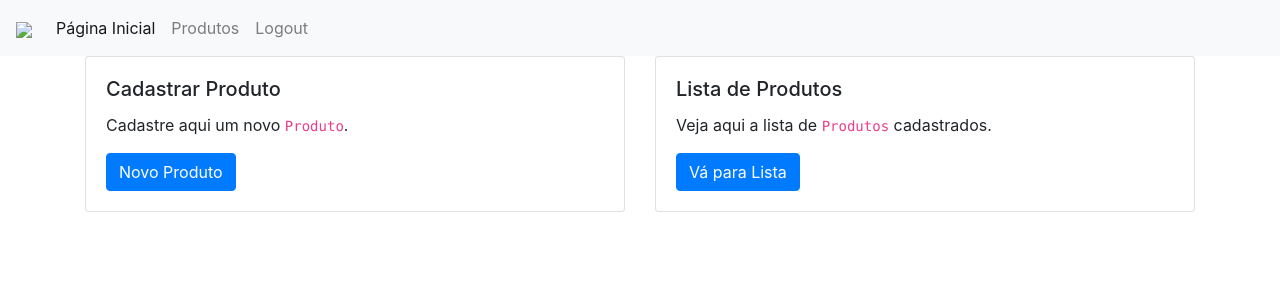
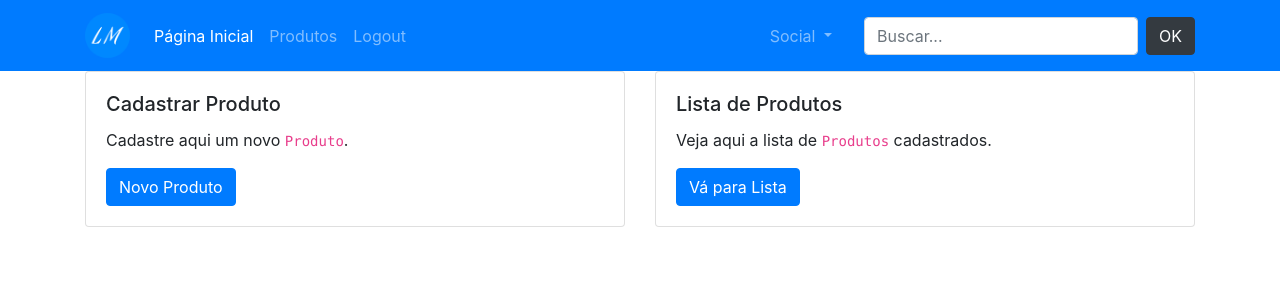
Before and after one commit to felipebrigo/Python-projects, a Django app: page /index/ in a window 1280 px wide. Shown: the top 300 px of the page. Run offline with Django 3.2, Linux system fonts and the light colour scheme; some libraries are stand-ins or nearby versions.

Commit message:
updated project

```diff
--- a/globallabs/mktplace/core/views.py
+++ b/globallabs/mktplace/core/views.py
@@ -6,15 +6,17 @@ from .forms import ProductForm
 from django.views.generic import TemplateView, CreateView
 from django.contrib.auth.decorators import login_required
 from django.contrib.auth import authenticate, login, logout
+from django.contrib import messages
 from django.views.generic.list import ListView
 from django.views.generic.edit import UpdateView, DeleteView
 
 # ------- CRUD RECEIVING REQUEST AND ID FROM HTTP --------
 
-@login_required(login_url='login/')
+
 def list_products(request):
     allproducts = Product.objects.all()
     return render(request, 'products.html', {'allproducts': allproducts})
+
 
 @login_required(login_url='login/')
 def create_products(request):
@@ -25,6 +27,7 @@ def create_products(request):
         return redirect('list_products')
     return render(request,'products-form.html', {'form': form})
 
+
 @login_required(login_url='login/')
 def update_products(request, id):
     product = Product.objects.get(id=id)
@@ -34,6 +37,7 @@ def update_products(request, id):
         form.save()
         return redirect('list_products')
     return render(request, 'products-form.html', {'form': form, 'product': product})
+
 
 @login_required(login_url='login/')
 def delete_products(request, id):
@@ -48,9 +52,11 @@ def delete_products(request, id):
 def login_user(request):
     return render(request, 'login.html')
 
+
 def logout_user(request):
     logout(request)
     return redirect('/')
+
 
 def submit_login(request):
     if request.POST:
@@ -60,8 +66,9 @@ def submit_login(request):
         if usuario is not None:
             login(request, usuario)
             return redirect('index')
-    else:
-        return redirect('/')
+        else:
+            messages.error(request, "Usuario ou senha inválidos")
+    return redirect('/')
 
 
 class IndexTemplateView(TemplateView):
--- a/globallabs/mktplace/templates/_layouts/base.html
+++ b/globallabs/mktplace/templates/_layouts/base.html
@@ -11,14 +11,17 @@
     <link rel="stylesheet" href="{% static 'website/css/bootstrap.min.css' %}">
     <link rel="stylesheet" href="{% static 'website/css/master.css' %}">
 
+    <link rel="stylesheet" href="{% static 'website/css/style.css' %}">
+
     <!--Bloco de Estilos-->
     {% block styles %}{% endblock %}
 
 </head>
 <body>
     <!-- Navbar -->
-    <nav class="navbar navbar-expand-lg navbar-light bg-light">
-        <a class="navbar-brand" href="{% url 'index' %}">
+    <nav class="navbar navbar-expand-lg navbar-dark bg-primary">
+        <div class="container">
+        <a class="navbar-brand h1 mb-0" href="{% url 'index' %}">
           <img src="{% static 'website/img/favicon.png' %}" height='45px'>
         </a>
         <button class="navbar-toggler" type="button"
@@ -40,22 +43,38 @@
                       Produtos
                     </a>
                 </li>
-                <div align="right">
                 <li class="nav-item">
                     <a class="nav-link" href="{% url 'logout_user' %}">
                       Logout
                     </a>
                 </li>
-                </div>
             </ul>
+            <ul class="navbar-nav ml-auto">
+                <li class="nav-item dropdown">
+                    <a class="nav-link dropdown-toggle" href="#" data-toggle="dropdown" id="navdrop">
+                        Social
+                    </a>
+                    <div class="dropdown-menu">
+                        <a class="dropdown-item" href="#">Facebook</a>
+                        <a class="dropdown-item" href="#">Twitter</a>
+                        <a class="dropdown-item" href="#">Instagram</a>
+                    </div>
+
+                </li>
+            </ul>
+            <form class="form-inline">
+                <input class="form-control ml-4 mr-2" type="search" placeholder="Buscar...">
+                <button class="btn btn-dark" type="submit">OK</button>
+            </form>
         </div>
+    </div>
     </nav>
 
     <!-- Bloco de conteúdo -->
     {% block conteudo %}{% endblock %}
 
     <!-- Arquivos necessários para o Bootstrap -->
-    <script src="{% static 'website/js/jquery.min.js' %}"></script>
+    <script src="{% static 'website/js/jquery-3.5.1.min.js' %}"></script>
     <script src="{% static 'website/js/bootstrap.min.js' %}"></script>
 
     <!-- Bloco de scripts -->
--- a/globallabs/mktplace/templates/login.html
+++ b/globallabs/mktplace/templates/login.html
@@ -16,5 +16,10 @@
             <button type="submit">Entrar</button>
         </div>
     </form>
+    <div align="center">
+    {%for message in messages%}
+        <strong>ERRO: </strong>{{message}}
+    {%endfor%}
+    </div>
 </body>
 </html>
```
Also changed, not shown: globallabs/mktplace/core/static/website/css/style.css (added), globallabs/mktplace/core/static/website/img/favicon.png (added), 1 other file.
